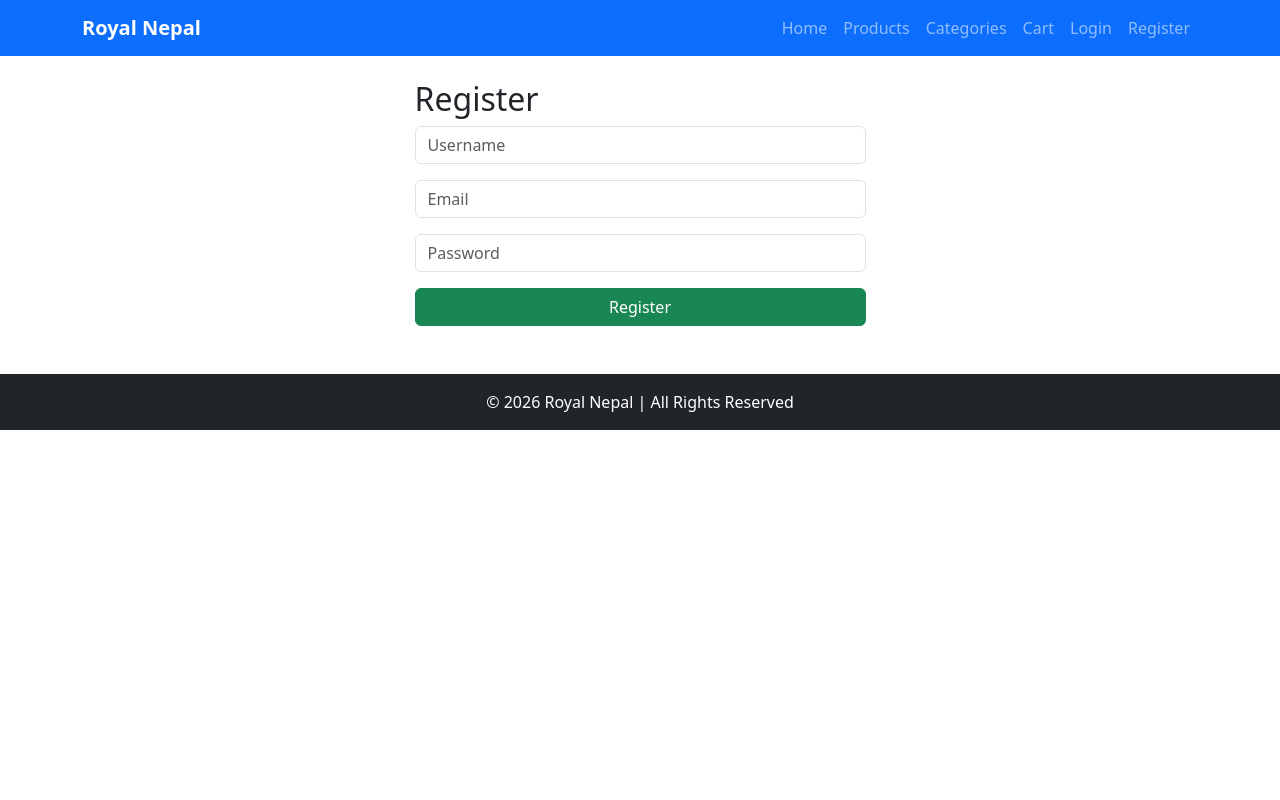
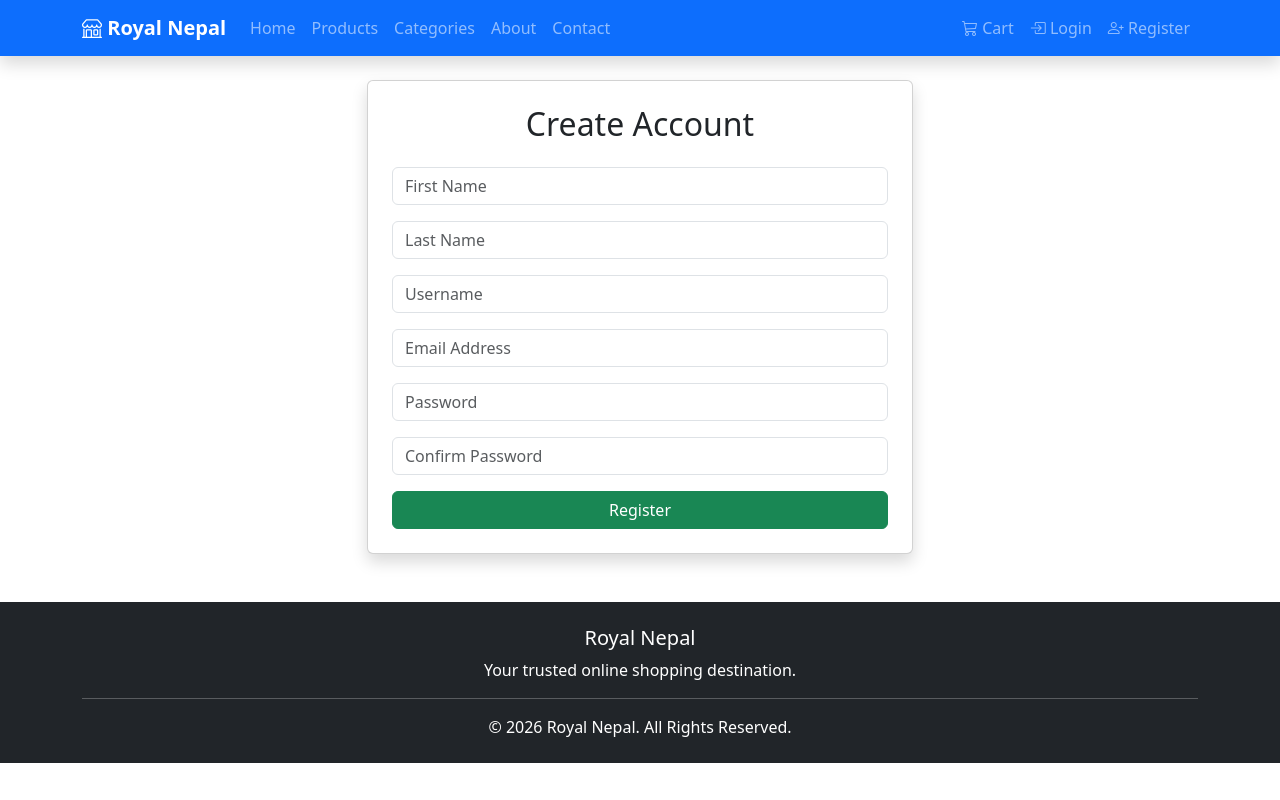
Before and after one commit to royalname/ecommerce-website1, a Django app: page /accounts/register/ in a window 1280 px wide. Run offline with Django 5.2, Linux system fonts and the light colour scheme.

Commit message:
Updated base template and improved registration

```diff
--- a/accounts/views.py
+++ b/accounts/views.py
@@ -1,26 +1,44 @@
 from django.shortcuts import render, redirect
 from django.contrib.auth import authenticate, login, logout
 from django.contrib.auth.models import User
+from django.contrib import messages
 
 
 def register(request):
 
     if request.method == "POST":
 
+        first_name = request.POST["first_name"]
+        last_name = request.POST["last_name"]
         username = request.POST["username"]
         email = request.POST["email"]
         password = request.POST["password"]
+        confirm_password = request.POST["confirm_password"]
+
+        if password != confirm_password:
+            messages.error(request, "Passwords do not match.")
+            return redirect("register")
+
+        if User.objects.filter(username=username).exists():
+            messages.error(request, "Username already exists.")
+            return redirect("register")
+
+        if User.objects.filter(email=email).exists():
+            messages.error(request, "Email already exists.")
+            return redirect("register")
 
         User.objects.create_user(
             username=username,
             email=email,
-            password=password
+            password=password,
+            first_name=first_name,
+            last_name=last_name,
         )
 
+        messages.success(request, "Registration successful! Please log in.")
         return redirect("login")
 
     return render(request, "accounts/register.html")
-
 
 def user_login(request):
 
--- a/templates/accounts/register.html
+++ b/templates/accounts/register.html
@@ -4,39 +4,54 @@
 
 <div class="row justify-content-center">
 
-<div class="col-md-5">
+    <div class="col-md-6">
 
-<h2>Register</h2>
+        <div class="card shadow p-4">
+
+            <h2 class="text-center mb-4">Create Account</h2>
 
             <form method="POST">
 
                 {% csrf_token %}
 
-<input
-type="text"
+                <input type="text"
+                       name="first_name"
+                       class="form-control mb-3"
+                       placeholder="First Name"
+                       required>
+
+                <input type="text"
+                       name="last_name"
+                       class="form-control mb-3"
+                       placeholder="Last Name"
+                       required>
+
+                <input type="text"
                        name="username"
                        class="form-control mb-3"
                        placeholder="Username"
                        required>
 
-<input
-type="email"
+                <input type="email"
                        name="email"
                        class="form-control mb-3"
-placeholder="Email"
+                       placeholder="Email Address"
                        required>
 
-<input
-type="password"
+                <input type="password"
                        name="password"
                        class="form-control mb-3"
                        placeholder="Password"
                        required>
 
+                <input type="password"
+                       name="confirm_password"
+                       class="form-control mb-3"
+                       placeholder="Confirm Password"
+                       required>
+
                 <button class="btn btn-success w-100">
-
                     Register
-
                 </button>
 
             </form>
@@ -45,4 +60,6 @@ Register
 
     </div>
 
+</div>
+
 {% endblock %}
--- a/templates/base.html
+++ b/templates/base.html
@@ -6,23 +6,27 @@
     <title>Royal Nepal</title>
 
     <!-- Bootstrap CSS -->
-    <!-- Bootstrap CSS -->
     <link href="https://cdn.jsdelivr.net/npm/bootstrap@5.3.7/dist/css/bootstrap.min.css" rel="stylesheet">
 
     <!-- Bootstrap Icons -->
     <link rel="stylesheet" href="https://cdn.jsdelivr.net/npm/bootstrap-icons@1.13.1/font/bootstrap-icons.min.css">
 </head>
+
 <body>
 
-    <!-- Navbar -->
-    <nav class="navbar navbar-expand-lg navbar-dark bg-primary">
+<!-- ================= NAVBAR ================= -->
+
+<nav class="navbar navbar-expand-lg navbar-dark bg-primary shadow">
+
     <div class="container">
 
         <a class="navbar-brand fw-bold" href="/">
-                Royal Nepal
+            <i class="bi bi-shop"></i> Royal Nepal
         </a>
 
-            <button class="navbar-toggler" type="button" data-bs-toggle="collapse"
+        <button class="navbar-toggler"
+                type="button"
+                data-bs-toggle="collapse"
                 data-bs-target="#navbarNav">
 
             <span class="navbar-toggler-icon"></span>
@@ -31,87 +35,152 @@
 
         <div class="collapse navbar-collapse" id="navbarNav">
 
-                <ul class="navbar-nav ms-auto">
+            <!-- Left Menu -->
+            <ul class="navbar-nav me-auto">
 
                 <li class="nav-item">
-                        <a class="nav-link" href="/">Home</a>
+                    <a class="nav-link" href="/">
+                        Home
+                    </a>
                 </li>
 
                 <li class="nav-item">
-                        <a class="nav-link" href="/products/">Products</a>
+                    <a class="nav-link" href="/products/">
+                        Products
+                    </a>
                 </li>
 
                 <li class="nav-item">
-                        <a class="nav-link" href="#">Categories</a>
+                    <a class="nav-link" href="#">
+                        Categories
+                    </a>
                 </li>
 
                 <li class="nav-item">
-                        <a class="nav-link" href="#">Cart</a>
+                    <a class="nav-link" href="#">
+                        About
+                    </a>
                 </li>
 
                 <li class="nav-item">
+                    <a class="nav-link" href="#">
+                        Contact
+                    </a>
+                </li>
+
+            </ul>
+
+            <!-- Right Menu -->
+            <ul class="navbar-nav">
+
+                <li class="nav-item">
+                    <a class="nav-link" href="#">
+                        <i class="bi bi-cart3"></i> Cart
+                    </a>
+                </li>
+
                 {% if user.is_authenticated %}
 
                     <li class="nav-item">
+                        <a class="nav-link" href="#">
+                            <i class="bi bi-person-circle"></i>
+                            {{ user.username }}
+                        </a>
+                    </li>
 
+                    <li class="nav-item">
                         <a class="nav-link" href="/accounts/logout/">
-
+                            <i class="bi bi-box-arrow-right"></i>
                             Logout
-
                         </a>
-
                     </li>
 
                 {% else %}
 
                     <li class="nav-item">
-
                         <a class="nav-link" href="/accounts/login/">
-
+                            <i class="bi bi-box-arrow-in-right"></i>
                             Login
-
                         </a>
-
                     </li>
 
                     <li class="nav-item">
-
                         <a class="nav-link" href="/accounts/register/">
-
+                            <i class="bi bi-person-plus"></i>
                             Register
-
                         </a>
-
                     </li>
 
                 {% endif %}
-                    </li>
 
             </ul>
 
         </div>
 
     </div>
+
 </nav>
 
-    <!-- Main Content -->
+<!-- ================= MAIN CONTENT ================= -->
+
 <div class="container mt-4">
 
+    <!-- Django Messages -->
+
+    {% if messages %}
+
+        {% for message in messages %}
+
+            <div class="alert alert-{{ message.tags }} alert-dismissible fade show">
+
+                {{ message }}
+
+                <button type="button"
+                        class="btn-close"
+                        data-bs-dismiss="alert">
+                </button>
+
+            </div>
+
+        {% endfor %}
+
+    {% endif %}
+
     {% block content %}
-
     {% endblock %}
 
 </div>
 
-    <!-- Footer -->
-    <footer class="bg-dark text-white text-center p-3 mt-5">
+<!-- ================= FOOTER ================= -->
+
+<footer class="bg-dark text-white mt-5">
+
+    <div class="container text-center py-4">
+
+        <h5>Royal Nepal</h5>
+
+        <p>
+
+            Your trusted online shopping destination.
+
+        </p>
+
+        <hr>
+
         <p class="mb-0">
-            © 2026 Royal Nepal | All Rights Reserved
+
+            © 2026 Royal Nepal. All Rights Reserved.
+
         </p>
+
+    </div>
+
 </footer>
 
 <!-- Bootstrap JS -->
+
 <script src="https://cdn.jsdelivr.net/npm/bootstrap@5.3.7/dist/js/bootstrap.bundle.min.js"></script>
 
 </body>
+
 </html>
```
Lines whose indentation alone changed are shown as unchanged.
